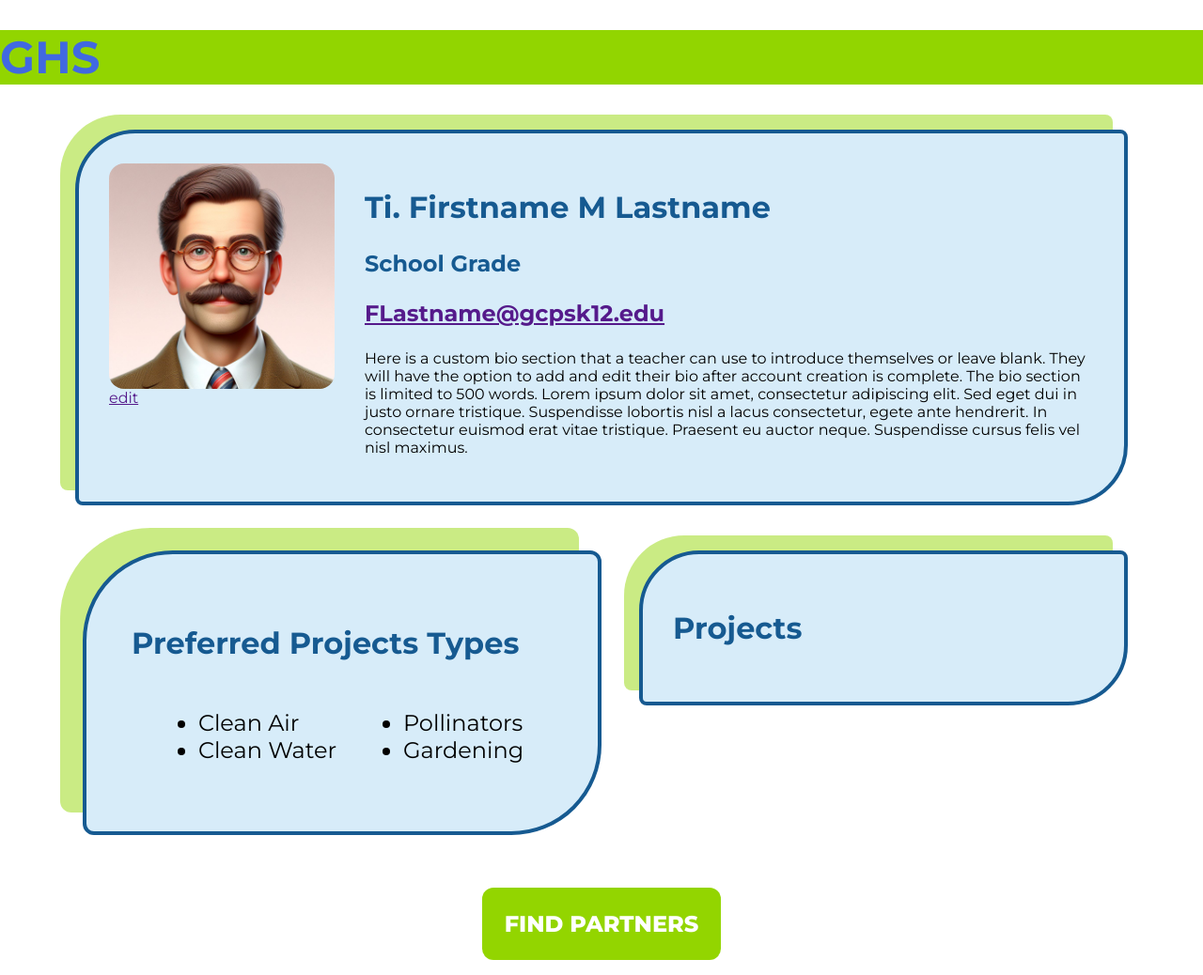
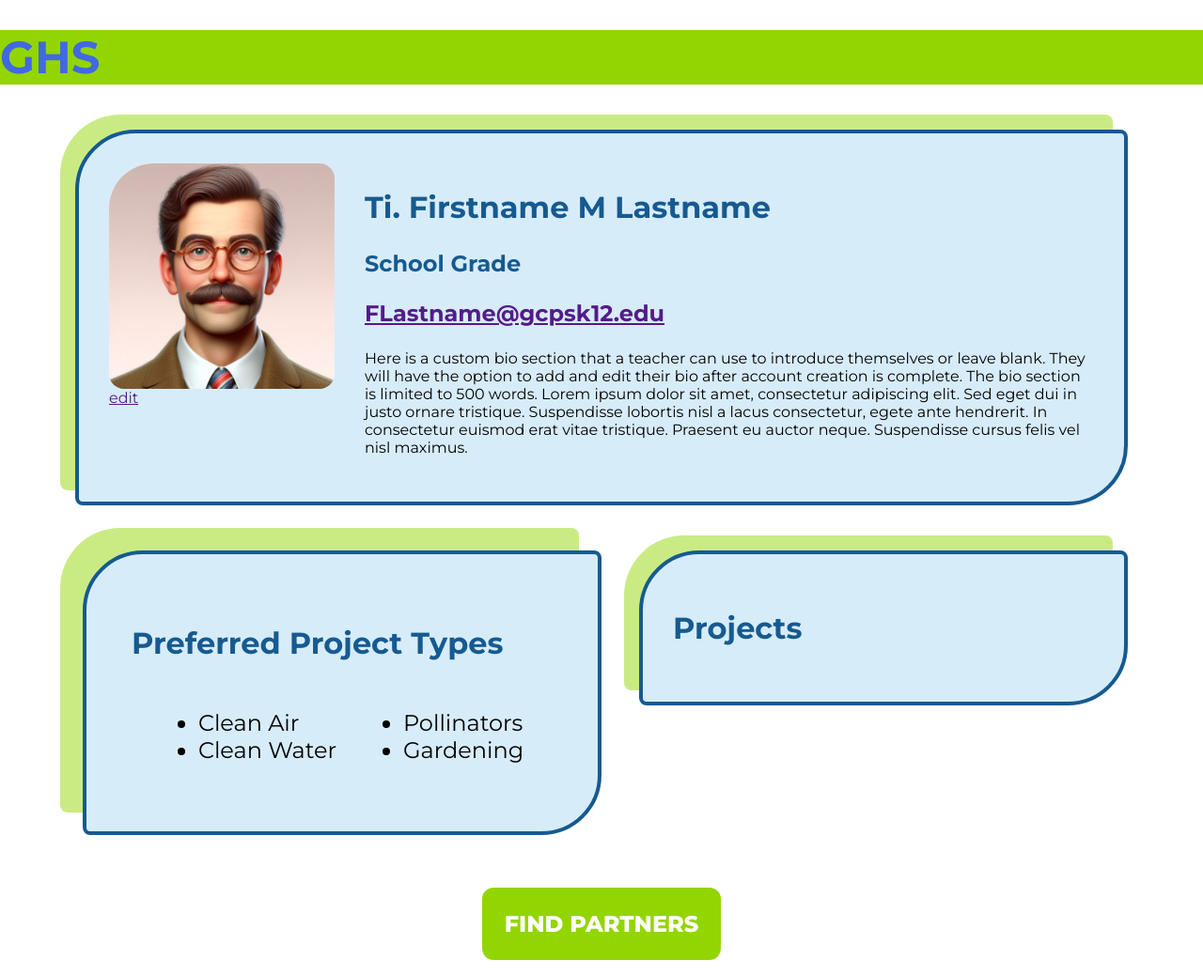
Before and after one commit to TrippBarker/mockghs, a plain HTML site: page index.html in a window 1280 px wide. Shown: the whole page at 94% size. Drawn offline with Linux system fonts and the light colour scheme.

Commit message:
css adjustments

```diff
--- a/index.html
+++ b/index.html
@@ -36,7 +36,7 @@
         </section>
         <section id="projects">
             <div id="preferredcard" class="card">
-                <h2>Preferred Projects Types</h2>
+                <h2>Preferred Project Types</h2>
                 <div id="preferredlist">
                     <ul>
                         <li>Clean Air</li>
--- a/style.css
+++ b/style.css
@@ -53,7 +53,7 @@ section {
     margin-left: 1em;
     margin-right: 1em;
     margin-bottom: 1em;
-    border-radius: 4em .5em 4em .5em;
+    border-radius: 4rem .5rem 4rem .5rem;
     box-shadow: -1em -1em var(--pale-green);
     padding: 2em;
     width: 100%;
@@ -71,9 +71,14 @@ section {
 }
 
 #profileimg img {
-    border-radius: 1em;
+    border-radius: 3rem 1rem 1rem 1rem;
     height: 15rem;
     width: 15rem;
+}
+
+#projects {
+    display: flex;
+    flex-direction: row;
 }
 
 #preferredcard {
@@ -83,10 +88,10 @@ section {
 }
 
 #preferredlist {
-    justify-content: space-evenly;
     display: flex;
     flex-direction: row;
     flex-wrap: wrap;
+    justify-content: space-evenly;
 }
 
 button {
```
